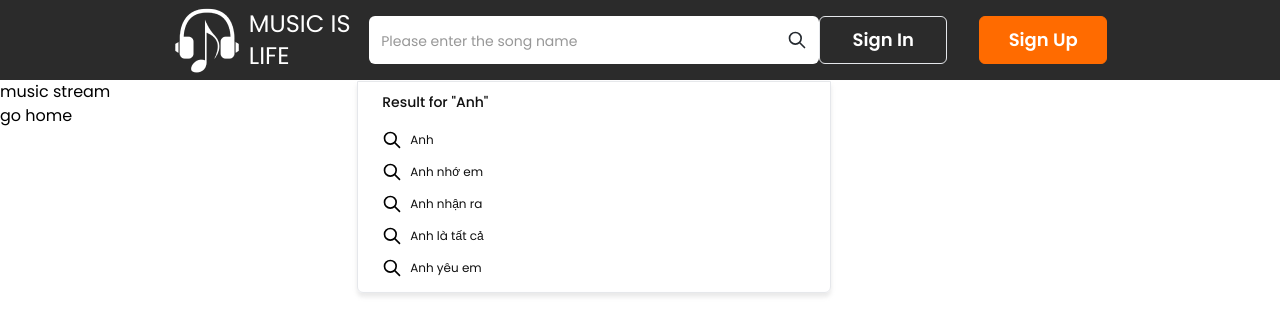
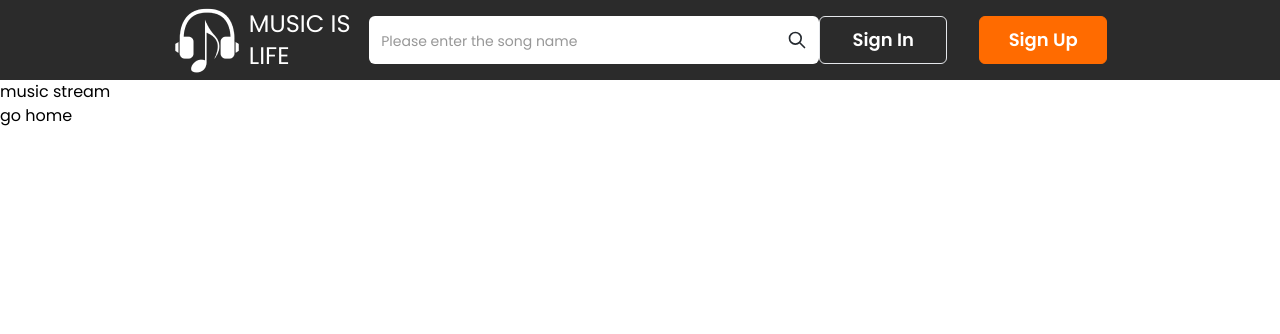
Before and after one commit to kyle41io/StreamMusicFE, a Next.js app: page / in a window 1280 px wide. Shown: the top 334 px of the page. Built offline with nearby package versions, Linux system fonts and the light colour scheme.

Commit message:
Update result box which is commented

```diff
--- a/src/components/shared/Header.jsx
+++ b/src/components/shared/Header.jsx
@@ -37,7 +37,7 @@ export default function Header() {
             className="text-secondaryBlack absolute right-3"
           />
 
-          <ResultBox />
+          {/* <ResultBox />g */}
         </form>
 
         {/* Buttons when there's no user */}
```
